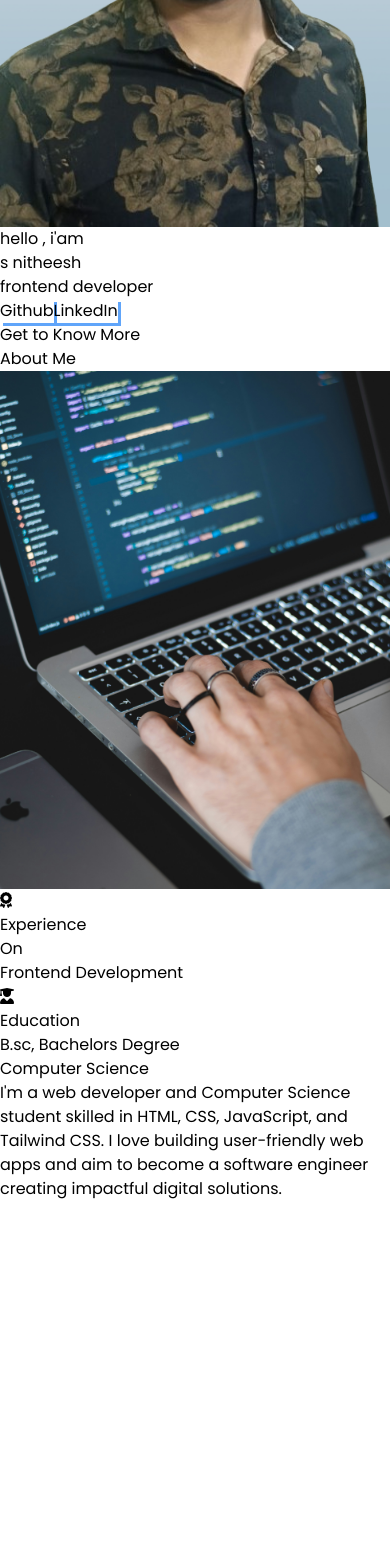
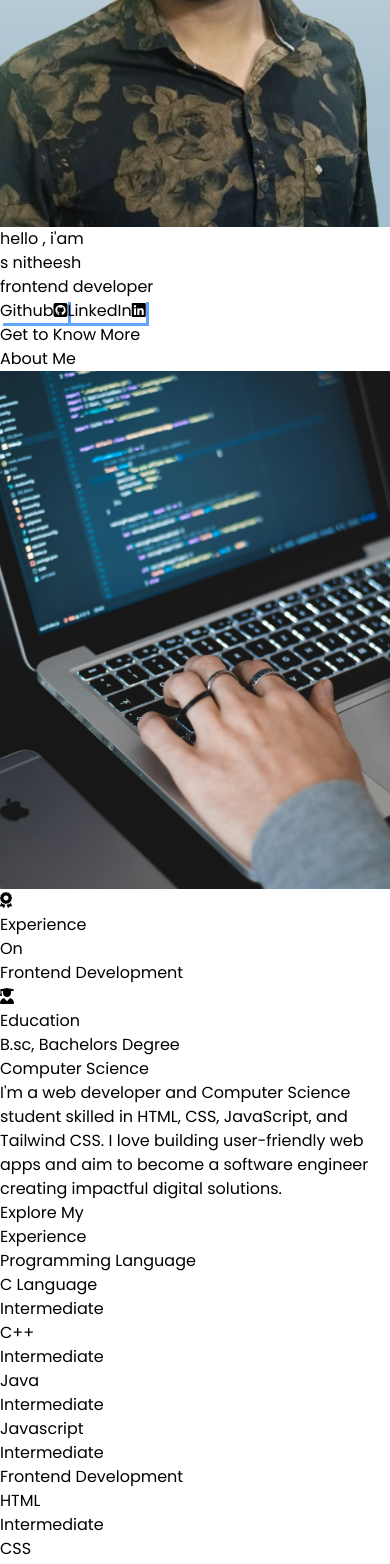
Before and after one commit to Nitheesh029/Portfolio-with-react, a React (Vite) app: page / in a window 390 px wide. Shown: the part 432-1996 px from the top of the page. Before the commit the page ends 1633 px from the top, so only its background shows below. Built offline with nearby package versions, Linux system fonts and the light colour scheme.

Commit message:
feat: add Experience component and update Home and About components

```diff
--- a/src/App.jsx
+++ b/src/App.jsx
@@ -33,8 +33,8 @@ function App() {
       )}
       <Home />
       <About />
-      {/*<Experience />
-      <Projects />
+      <Experience />
+      {/* <Projects />
       <Footer /> */}
     </div>
   );
--- a/src/components/About.jsx
+++ b/src/components/About.jsx
@@ -5,10 +5,10 @@ function About() {
       id="About"
     >
       <div className="text-center leading-10">
-        <p className="text-slate-500 text-xl">
+        <p className="text-slate-400 text-xl">
           Get to <span className="text-blue-400">Know More</span>
         </p>
-        <h1 className="text-6xl font-semibold">About Me</h1>
+        <h1 className="text-6xlfont-semibold">About Me</h1>
       </div>
       <div className="flex lg:gap-20 gap-10 mt-[100px] flex-col md:flex-row">
         <div className="mx-auto md:mx-0">
--- a/src/components/Experience.jsx
+++ b/src/components/Experience.jsx
@@ -1,5 +1,55 @@
+import { programmingLanguages, frontendSkills } from "../utils/skills";
+
 function Experience() {
-  return <div>Experience</div>;
+  return (
+    <div
+      className="min-h-screen flex flex-col items-center justify-center"
+      id="Experience"
+    >
+      <div className="text-center leading-10">
+        <p className="text-slate-400 text-xl">
+          Explore <span className="text-blue-400">My</span>
+        </p>
+        <h1 className="text-6xl font-semibold">Experience</h1>
+      </div>
+      <div className="flex flex-col md:flex-row gap-5 md:gap-10 mt-[100px]">
+        <div className=" border-2 w-[300px] py-4 flex flex-col items-center gap-5 rounded-xl">
+          <p className="text-xl text-slate-400 font-bold">
+            Programming Language
+          </p>
+          {programmingLanguages.map((lang, langIndex) => {
+            return (
+              <div className="text-center">
+                <p key={langIndex} className="text-lg font-semibold">
+                  {lang.language}
+                </p>
+                <p key={langIndex} className="text-sm text-blue-400 font-light">
+                  {lang.level}
+                </p>
+              </div>
+            );
+          })}
+        </div>
+        <div className="border-2 w-[300px] py-4 flex flex-col items-center gap-5 rounded-xl">
+          <p className="text-xl text-slate-400 font-bold">
+            Frontend Development
+          </p>
+          {frontendSkills.map((lang, langIndex) => {
+            return (
+              <div className="text-center">
+                <p key={langIndex} className="text-lg font-semibold">
+                  {lang.language}
+                </p>
+                <p key={langIndex} className="text-sm text-blue-400 font-light">
+                  {lang.level}
+                </p>
+              </div>
+            );
+          })}
+        </div>
+      </div>
+    </div>
+  );
 }
 
 export default Experience;
--- a/src/components/Home.jsx
+++ b/src/components/Home.jsx
@@ -17,13 +17,20 @@ function Home() {
         <p className="capitalize text-3xl md:text-4xl">
           frontend <span className="text-blue-400">developer</span>
         </p>
-        <div className="flex justify-evenly md:gap-0 gap-5">
-          <button className="border-2 border-blue-400 px-10 py-2 rounded-md blueShadow duration-200">
-            Github
-          </button>
-          <button className="border-2 border-blue-400 px-10 py-2 rounded-md blueShadow duration-200">
-            LinkedIn
-          </button>
+        <div className="flex justify-evenly gap-5">
+          <a href="https://github.com/Nitheesh029" target="_blank">
+            <button className="border-2 border-blue-400 px-10 py-2 rounded-md blueShadow duration-200 flex items-center gap-2">
+              Github<i className="fa-brands fa-square-github text-lg"></i>
+            </button>
+          </a>
+          <a
+            href="https://www.linkedin.com/in/s-nitheesh-203171314/"
+            target="_blank"
+          >
+            <button className="border-2 border-blue-400 px-10 py-2 rounded-md blueShadow duration-200 flex items-center gap-2">
+              LinkedIn<i className="fa-brands fa-linkedin text-lg"></i>
+            </button>
+          </a>
         </div>
       </div>
     </div>
--- /dev/null
+++ b/src/utils/skills.js
@@ -0,0 +1,41 @@
+export const programmingLanguages = [
+  {
+    language: "C Language",
+    level: "Intermediate",
+  },
+  {
+    language: "C++",
+    level: "Intermediate",
+  },
+  {
+    language: "Java",
+    level: "Intermediate",
+  },
+  {
+    language: "Javascript",
+    level: "Intermediate",
+  },
+];
+
+export const frontendSkills = [
+  {
+    language: "HTML",
+    level: "Intermediate",
+  },
+  {
+    language: "CSS",
+    level: "Intermediate",
+  },
+  {
+    language: "Javascript",
+    level: "Intermediate",
+  },
+  {
+    language: "Tailwind CSS",
+    level: "Intermediate",
+  },
+  {
+    language: "React",
+    level: "Intermediate",
+  },
+];
```
